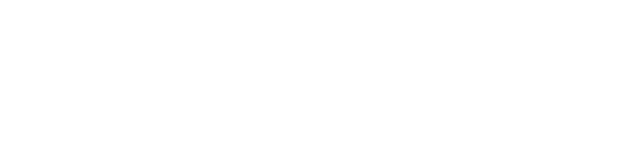
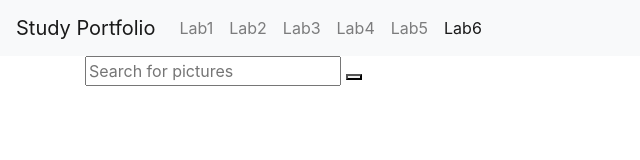
Before and after one commit to joelmu/Multimedia-programming, a plain HTML site: page lab6.html in a window 1280 px wide. Shown: the whole page, without its empty margins (0-640 px from the left). Drawn offline with nearby package versions, Linux system fonts and the light colour scheme.

Commit message:
navbar updated

```diff
--- a/lab6.html
+++ b/lab6.html
@@ -4,9 +4,49 @@
 <head>
   <meta charset="utf-8">
   <title>Lab 6</title>
+  <link rel="stylesheet" href="https://maxcdn.bootstrapcdn.com/bootstrap/4.0.0-beta.2/css/bootstrap.min.css" integrity="sha384-PsH8R72JQ3SOdhVi3uxftmaW6Vc51MKb0q5P2rRUpPvrszuE4W1povHYgTpBfshb" crossorigin="anonymous">
+  <script src="js/jQuery.min.js" charset="utf-8"></script>
 </head>
 
 <body>
+  <nav class="navbar navbar-expand-lg navbar-light bg-light">
+    <a class="navbar-brand" href="index.html">Study Portfolio</a>
+    <button class="navbar-toggler" type="button" data-toggle="collapse" data-target="#navbarNav" aria-controls="navbarNav" aria-expanded="false" aria-label="Toggle navigation">
+        <span class="navbar-toggler-icon"></span>
+      </button>
+    <div class="collapse navbar-collapse" id="navbarNav">
+      <ul class="navbar-nav">
+        <li class="nav-item">
+          <a class="nav-link" href="index.html">Lab1</a>
+        </li>
+        <li class="nav-item">
+          <a class="nav-link" href="lab2.html">Lab2</a>
+        </li>
+        <li class="nav-item">
+          <a class="nav-link" href="lab3.html">Lab3</a>
+        </li>
+        <li class="nav-item">
+          <a class="nav-link" href="lab4.html">Lab4</a>
+        </li>
+        <li class="nav-item">
+          <a class="nav-link" href="lab5.html">Lab5</a>
+        </li>
+        <li class="nav-item">
+          <a class="nav-link active" href="lab6.html">Lab6</a>
+        </li>
+      </ul>
+    </div>
+  </nav>
+
+  <div class="container">
+    <div class="input">
+      <input type="text" name="search" placeholder="Search for pictures">
+      <button type="button" name="getButton"></button>
+    </div>
+    <div class="result">
+
+    </div>
+  </div>
 
 </body>
 
```
Also changed, not shown: index.html (+3 -0 lines), lab2.html (+3 -0 lines), lab3.html (+3 -0 lines), lab4.html (+3 -0 lines), lab5.html (+3 -1 lines), mvc-personlist.html (+3 -0 lines), responsivePl.html (+3 -0 lines), rwd.html (+3 -0 lines), rwd2.html (+3 -0 lines), 1task.txt (deleted).
